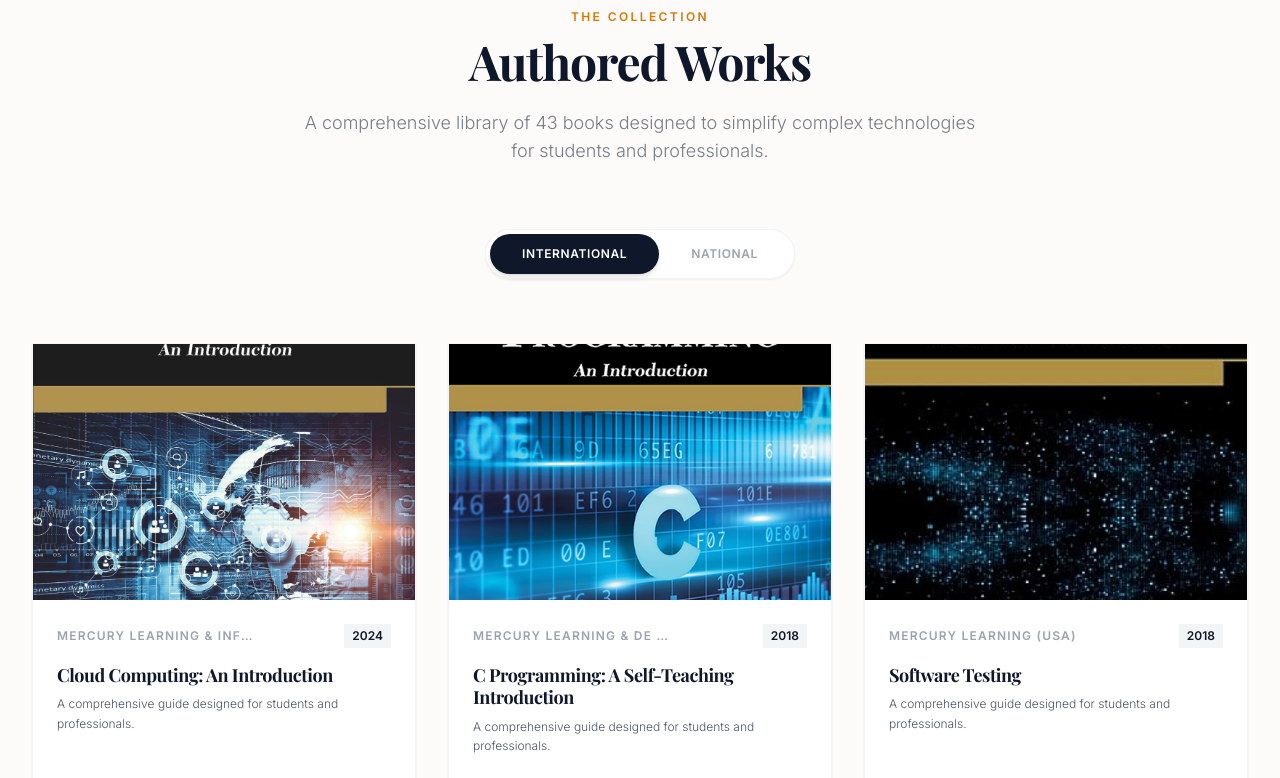
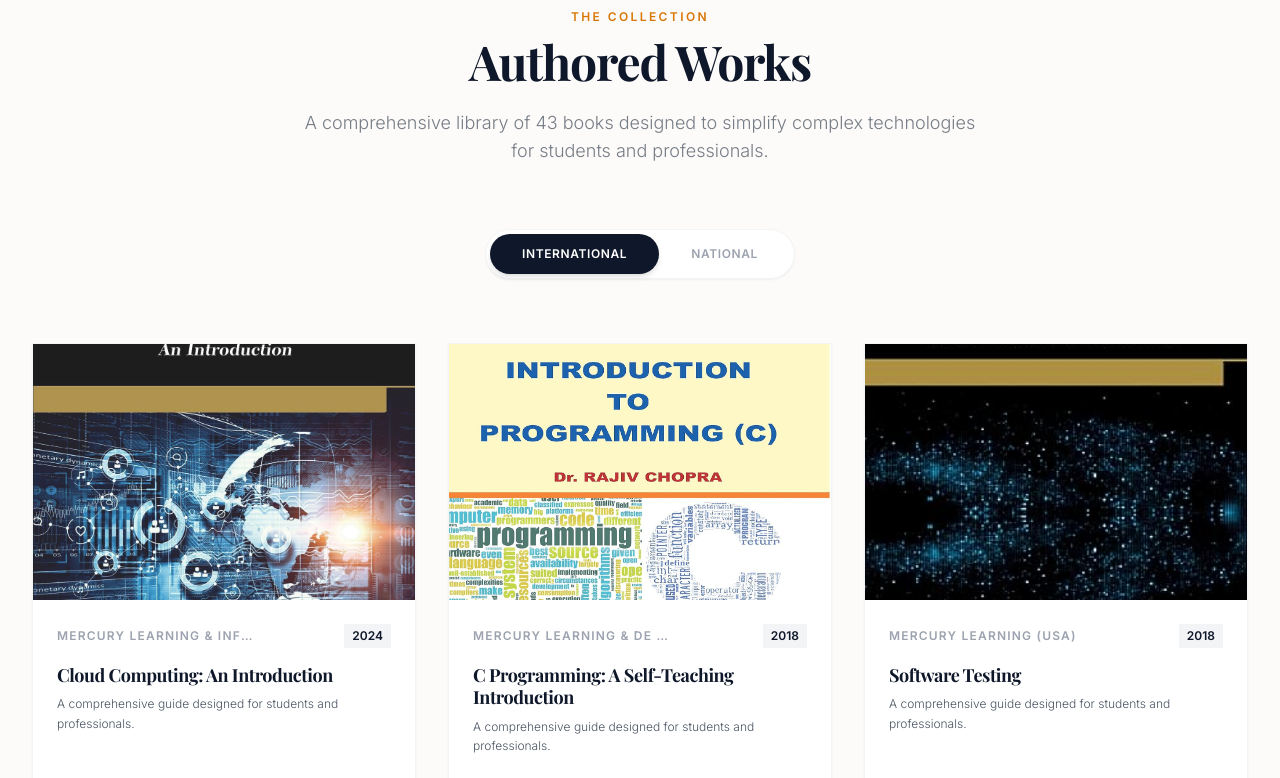
Before and after one commit to rohitsingh-del/Dr.-Rajiv-Chopra, a React (Vite) app: page / in a window 1280 px wide. Shown: the part 2130-2908 px from the top of the page. Built offline with nearby package versions, Linux system fonts and the light colour scheme; a web font is replaced by a local one.

Commit message:
Update cover for C Programming book

```diff
--- a/src/data/index.js
+++ b/src/data/index.js
@@ -30,7 +30,7 @@ export const INTERNATIONAL_BOOKS = [
         year: 2018,
         color: "from-blue-600 to-indigo-800",
         link: "https://www.amazon.com/s?k=C+Programming+Rajiv+Chopra",
-        cover: "/books/c-programming-self-teaching.jpg"
+        cover: "/books/intro-to-programming-c.jpg"
     },
     {
         id: 3,
```
Also changed, not shown: public/books/intro-to-programming-c.jpg (added).
